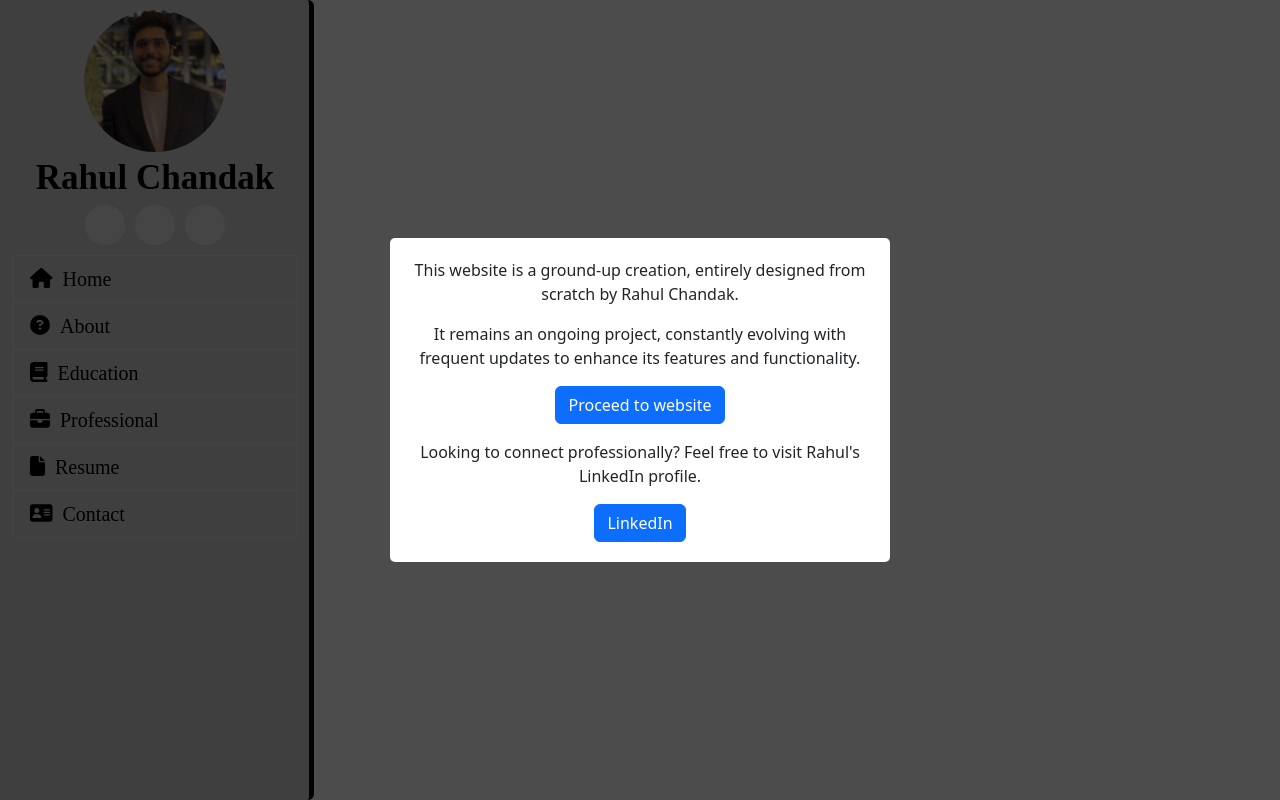
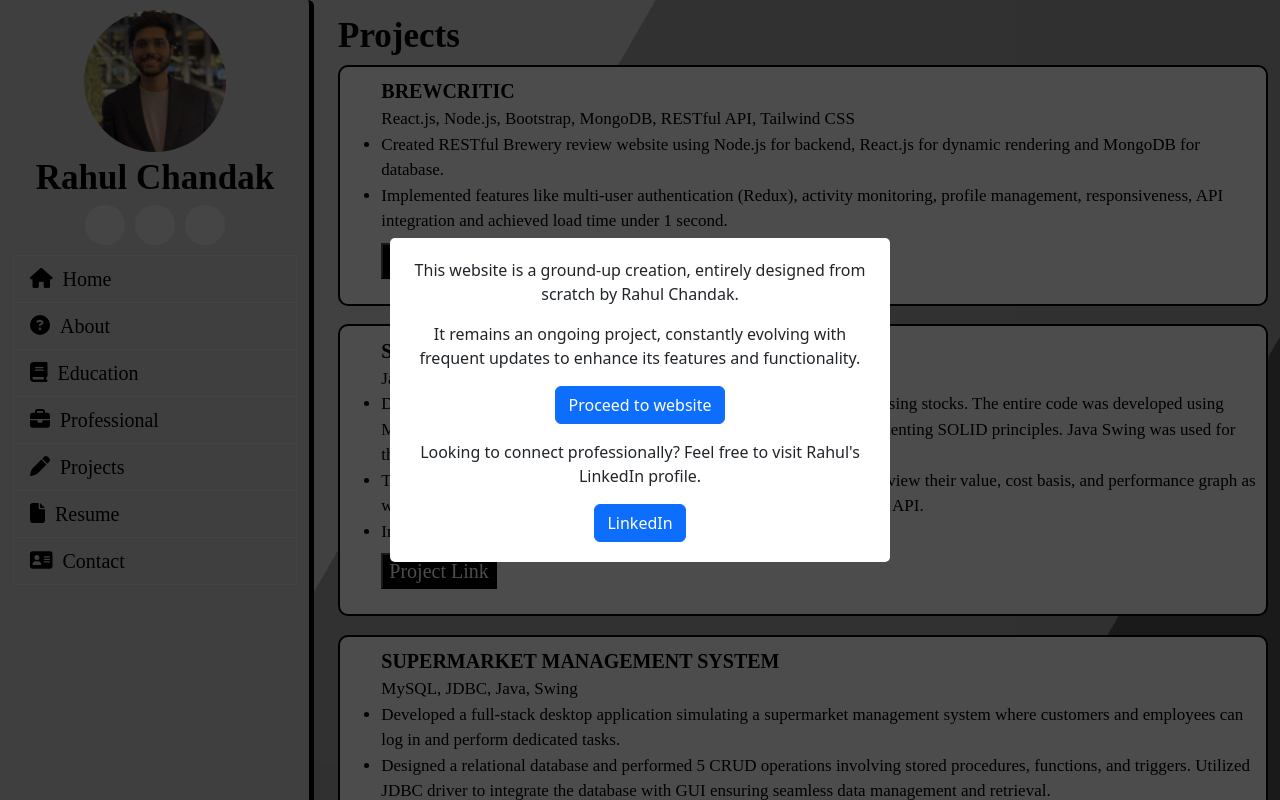
Before and after one commit to rahulschandak/Portfolio_Website, a React (Create React App) app: page /Projects in a window 1280 px wide. Shown: the top 800 px of the page. Built offline with nearby package versions, Linux system fonts and the light colour scheme; some icons are missing.

Commit message:
Added projects

```diff
--- a/src/portfolio/index.js
+++ b/src/portfolio/index.js
@@ -11,6 +11,7 @@ import ResumeScreen from "./resume-page";
 import ContactScreen from "./contact-page";
 import HomeScreen from "./home-page";
 import SkillsScreen from "./skills-page";
+import ProjectsScreen from "./projects-page";
 
 function Portfolio() {
   const [isMobile, setIsMobile] = useState(false);
@@ -69,6 +70,7 @@ function Portfolio() {
             <Route path="/About" element={<AboutScreen />} />
             <Route path="/Education" element={<EducationScreen />} />
             <Route path="/Professional" element={<ProfExpScreen />} />
+            <Route path="/Projects" element={<ProjectsScreen />} />
             <Route path="/Skills" element={<SkillsScreen />} />
             <Route path="/Resume" element={<ResumeScreen />} />
             <Route path="/Contact" element={<ContactScreen />} />
--- a/src/portfolio/navigation-sidebar/index.js
+++ b/src/portfolio/navigation-sidebar/index.js
@@ -25,7 +25,7 @@ const NavigationSidebar = () => {
     { name: "About", icon: faQuestionCircle },
     { name: "Education", icon: faBook },
     { name: "Professional", icon: faBriefcase },
-    // { name: "Projects", icon: faPen },
+    { name: "Projects", icon: faPen },
     // { name: "Skills", icon: faStar },
     { name: "Resume", icon: faFile },
     { name: "Contact", icon: faContactCard },
--- a/src/portfolio/navigation-sidebar/navigation-sidebar2.js
+++ b/src/portfolio/navigation-sidebar/navigation-sidebar2.js
@@ -37,7 +37,7 @@ const NavigationSidebar2 = () => {
     { name: "About", icon: faQuestionCircle },
     { name: "Education", icon: faBook },
     { name: "Professional", icon: faBriefcase },
-    //{ name: "Projects", icon: faPen },
+    { name: "Projects", icon: faPen },
     //{ name: "Skills", icon: faStar },
     { name: "Resume", icon: faFile },
     { name: "Contact", icon: faContactCard },
--- /dev/null
+++ b/src/portfolio/projects-page/index.css
@@ -0,0 +1,46 @@
+.project-heading {
+  font-family: "Times New Roman", serif;
+  font-size: 35px;
+  font-weight: bold;
+  margin-top: 15px;
+  color: black;
+}
+
+.wd-background4 {
+  font-family: "Times New Roman", serif;
+  background-color: white;
+  border-radius: 10px;
+  color: black;
+  font-size: 17px;
+}
+
+.wd-margin11 {
+  padding: 1%;
+  margin-bottom: 2%;
+}
+
+.wd-border-style {
+  border-style: solid;
+  border-width: 2px;
+  border-color: black;
+}
+
+.wd-project-title {
+  font-size: 20px;
+  color: black;
+  text-transform: uppercase;
+  font-weight: bold;
+}
+
+.wd-button-properties2 {
+    font-family: "Times New Roman", serif;
+    background-color: black;
+    color: white;
+    margin-top: 1%;
+}
+
+.wd-background4 a {
+    text-decoration: none;
+    background-color: black;
+    color: white;
+}
--- /dev/null
+++ b/src/portfolio/projects-page/index.js
@@ -0,0 +1,193 @@
+import React from "react";
+import "bootstrap/dist/css/bootstrap.min.css";
+import "./index.css";
+
+const ProjectsScreen = () => {
+  return (
+    <div className="container h-100 d-flex  justify-content-center">
+      <div className="bg"></div>
+      <div className="bg bg2"></div>
+      <div className="bg bg3"></div>
+      <div>
+        <h1 className="project-heading">Projects</h1>
+        <div className="">
+          {/* First Proj */}
+          <div className="wd-background4 wd-margin11 wd-border-style">
+            <ul className="wd-font-color">
+              <label className="wd-project-title">BrewCritic</label> <br />
+              <label className="wd-tech-stack">
+                React.js, Node.js, Bootstrap, MongoDB, RESTful API, Tailwind CSS
+              </label>
+              <br />
+              <li>
+                Created RESTful Brewery review website using Node.js for
+                backend, React.js for dynamic rendering and MongoDB for
+                database.
+              </li>
+              <li>
+                Implemented features like multi-user authentication (Redux),
+                activity monitoring, profile management, responsiveness, API
+                integration and achieved load time under 1 second.
+              </li>
+              <button className="wd-button-properties2">
+                <a
+                  className="wd-project-link"
+                  href="https://github.com/rahulschandak/BrewCritic_Frontend"
+                  target="_blank"
+                  rel="noopener noreferrer"
+                >
+                  Project Link
+                </a>
+              </button>
+            </ul>
+          </div>
+          {/* Second Proj */}
+          <div className="wd-background4 wd-margin11 wd-border-style">
+            <ul className="wd-font-color">
+              <label className="wd-project-title">
+                Stock Portfolio Tracker{" "}
+              </label>{" "}
+              <br />
+              <label className="wd-tech-stack">Java, Swing, MVC, API</label>
+              <br />
+              <li>
+                Developed a prototype desktop application to perform CRUD
+                operations using stocks. The entire code was developed using MVC
+                architecture (in Java) involving various code design patterns
+                implementing SOLID principles. Java Swing was used for the GUI.
+              </li>
+              <li>
+                The user could create flexible and rigid portfolios and add
+                stocks to them, view their value, cost basis, and performance
+                graph as well. Real-time prices of these stocks were fetched
+                from the AlphaVantage API.
+              </li>
+              <li>
+                Intensive testing of the model and controller was carried out
+                using JUnit 4.
+              </li>
+              <button className="wd-button-properties2">
+                <a
+                  className="wd-project-link"
+                  href="https://github.com/rahulschandak/Stock-Portfolio-Tracker"
+                  target="_blank"
+                  rel="noopener noreferrer"
+                >
+                  Project Link
+                </a>
+              </button>
+            </ul>
+          </div>
+
+          {/* Third Proj */}
+          <div className="wd-background4 wd-margin11 wd-border-style">
+            <ul className="wd-font-color">
+              <label className="wd-project-title">
+                Supermarket Management System
+              </label>
+              <br />
+              <label className="wd-tech-stack">MySQL, JDBC, Java, Swing</label>
+              <br />
+              <li>
+                Developed a full-stack desktop application simulating a
+                supermarket management system where customers and employees can
+                log in and perform dedicated tasks.
+              </li>
+              <li>
+                Designed a relational database and performed 5 CRUD operations
+                involving stored procedures, functions, and triggers. Utilized
+                JDBC driver to integrate the database with GUI ensuring seamless
+                data management and retrieval.
+              </li>
+              <button className="wd-button-properties2">
+                <a
+                  className="wd-project-link"
+                  href="https://github.com/rahulschandak/Supermarket-Management-System"
+                  target="_blank"
+                  rel="noopener noreferrer"
+                >
+                  Project Link
+                </a>
+              </button>
+            </ul>
+          </div>
+
+          {/* Fourth Proj */}
+          <div className="wd-background4 wd-margin11 wd-border-style">
+            <ul className="wd-font-color">
+              <label className="wd-project-title">
+                Predictive Analytics for Depression
+              </label>
+              <br />
+              <label className="wd-tech-stack">
+                {" "}
+                Python, NumPy, Pandas, Scikit-learn
+              </label>
+              <br />
+              <li>
+                Carried out data tidying, data visualization, outlier detection,
+                exploratory data analysis, and feature selection in an attempt
+                to shortlist potential symptoms and reasons that can develop
+                depression among individuals and help to identify them at an
+                early stage.
+              </li>
+              <li>
+                Used Python and trained 5 Supervised Machine Learning prediction
+                models splitting the dataset in an 80:20 ratio (training vs
+                test).
+              </li>
+              <button className="wd-button-properties2">
+                <a
+                  className="wd-project-link"
+                  href="https://github.com/rahulschandak/Predictive-Analytics-for-Depression"
+                  target="_blank"
+                  rel="noopener noreferrer"
+                >
+                  Project Link
+                </a>
+              </button>
+            </ul>
+          </div>
+
+          {/* Fifth Proj */}
+          <div className="wd-background4 wd-margin11 wd-border-style">
+            <ul className="wd-font-color">
+              <label className="wd-project-title">COVID-19 Supplies</label>
+              <br />
+              <label className="wd-tech-stack">
+                Python, Django, Tkinter, SQLite3, HTML CSS
+              </label>
+              <br />
+              <li>
+                An IIT Bombay Hackathon website project was created to help
+                people to locate and find supplier details for any medical
+                needs.
+              </li>
+              <li>
+                The project filters out the medical shops and hospitals near the
+                user's location and checks for the availability of the
+                requirements posted by them.
+              </li>
+              <li>
+                This project was made to help people during the COVID-19
+                pandemic.
+              </li>
+              <button className="wd-button-properties2">
+                <a
+                  className="wd-project-link"
+                  href="https://www.youtube.com/watch?v=dl6NbeQR7V0&feature=youtu.be&ab_channel=HarshAgrawal"
+                  target="_blank"
+                  rel="noopener noreferrer"
+                >
+                  Project Link
+                </a>
+              </button>
+            </ul>
+          </div>
+        </div>
+      </div>
+    </div>
+  );
+};
+
+export default ProjectsScreen;
```
